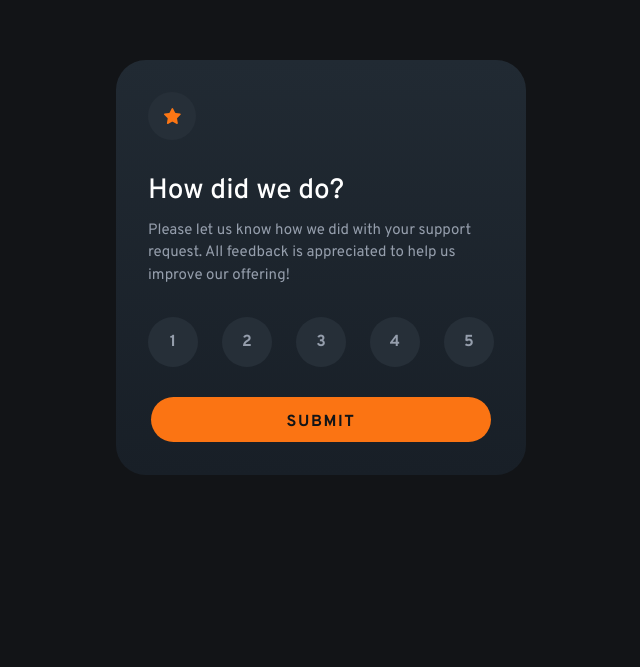
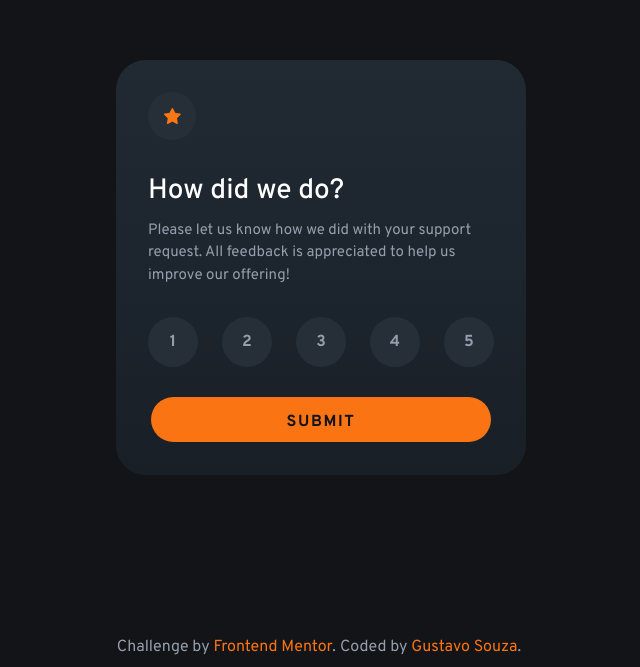
Before and after one commit to GustavoSouza123/interactive-rating-component, a React (Vite) app: page / in a window 1280 px wide. Shown: the part 133-800 px from the top of the page, without its empty margins (319-959 px from the left). Built offline with nearby package versions, Linux system fonts and the light colour scheme.

Commit message:
footer (attribution)

```diff
--- a/src/components/App.jsx
+++ b/src/components/App.jsx
@@ -1,11 +1,13 @@
 import React from "react";
 import "../css/index.css";
 import Rating from "./Rating"
+import Footer from "./Footer";
 
 export default function App() {
     return (
         <div className="w-full h-screen bg-dark-blue-3 flex justify-center items-center px-6">
             <Rating />
+            <Footer />
         </div>
     );
 }
--- /dev/null
+++ b/src/components/Footer.jsx
@@ -0,0 +1,10 @@
+import React from "react";
+
+export default function Footer() {
+    return (
+        <footer className="absolute z-50 bottom-0 w-full h-10 flex justify-center items-center text-light-grey">
+            <span className="mr-1">Challenge by <a className="text-orange" href="https://www.frontendmentor.io?ref=challenge" target="_blank">Frontend Mentor</a>.</span>
+            <span className="mr-1">Coded by <a className="text-orange" href="https://www.gustavo-souza.com" target="_blank">Gustavo Souza</a>.</span>
+        </footer>
+    );
+}
```
